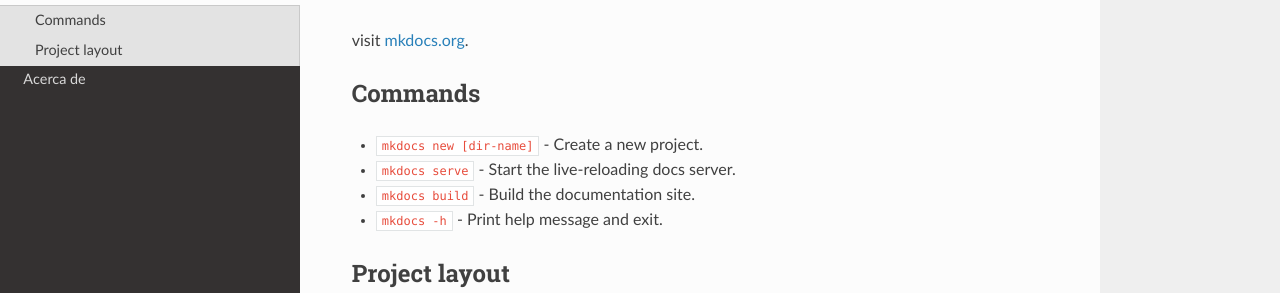
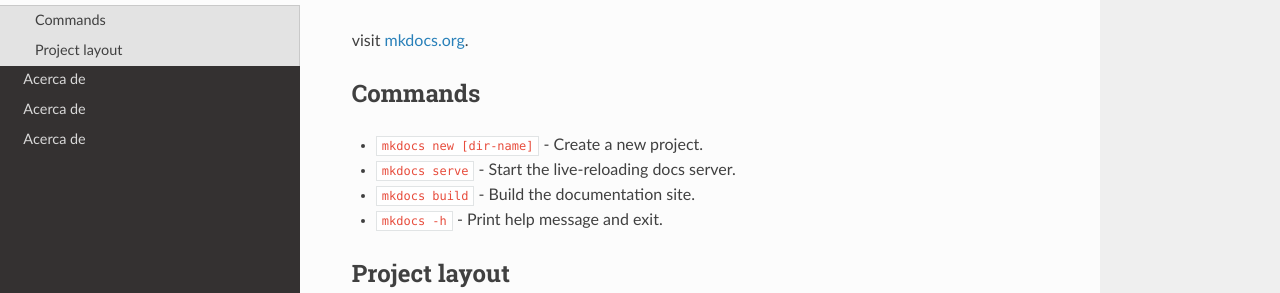
Before and after one commit to destroyer-dcf/sdkcpc, an MkDocs documentation site: the page built from docs/index.md, in a window 1280 px wide. Shown: the part 131-424 px from the top of the page. Built offline with MkDocs 1.6.1, drawn with Linux system fonts in a browser that asks for light colours; nearby versions of some CDN libraries.

Commit message:
add workflow generate documentation

```diff
--- a/mkdocs.yml
+++ b/mkdocs.yml
@@ -3,5 +3,7 @@ site_url: https://destroyer-dcf.github.io/sdkcpc/
 nav:
   - Inicio: 'index.md'
   - Acerca de: 'about.md'
+  - Acerca de mi: 'about.md'
+  - Acerca de ti: 'about.md'
 
 theme: readthedocs
```
